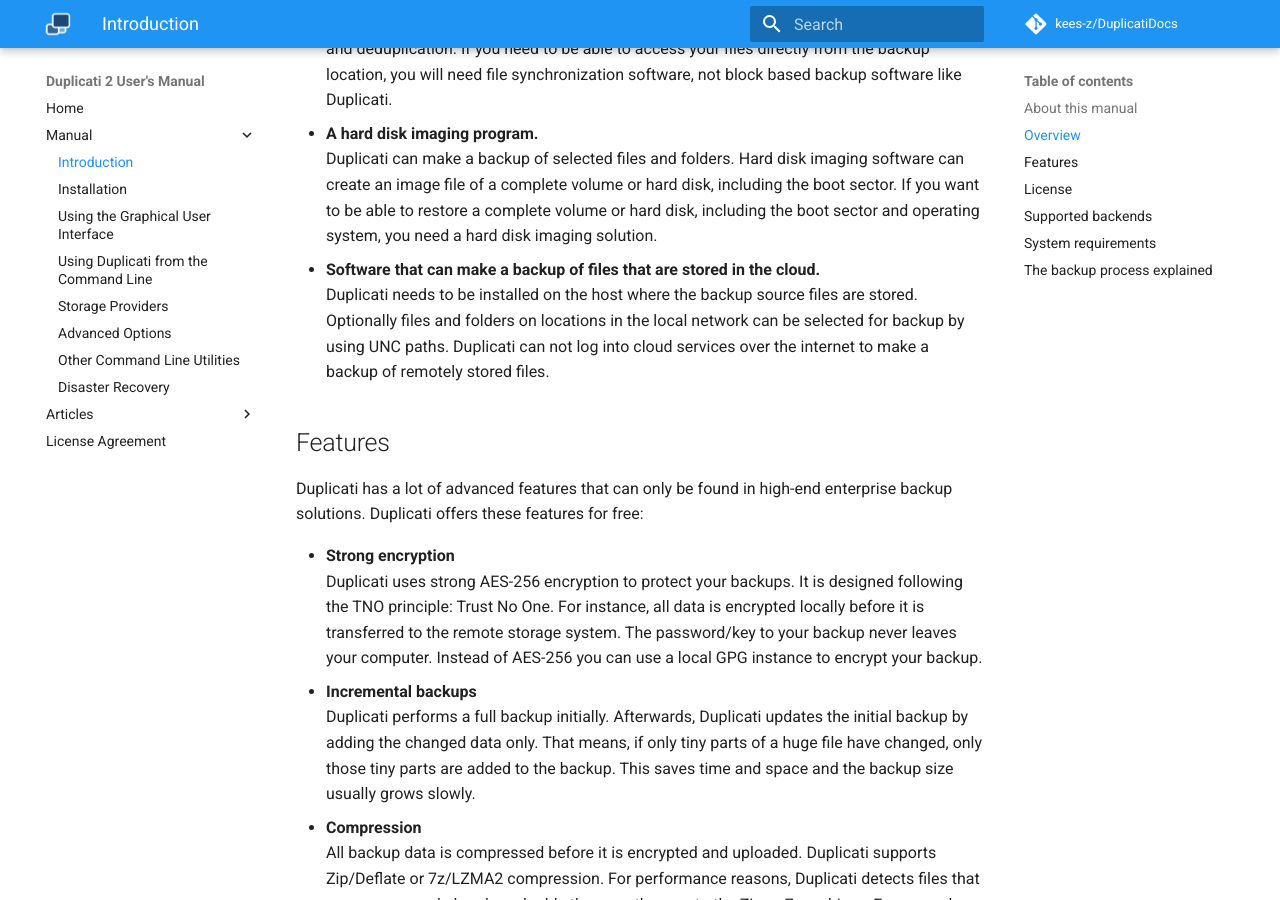
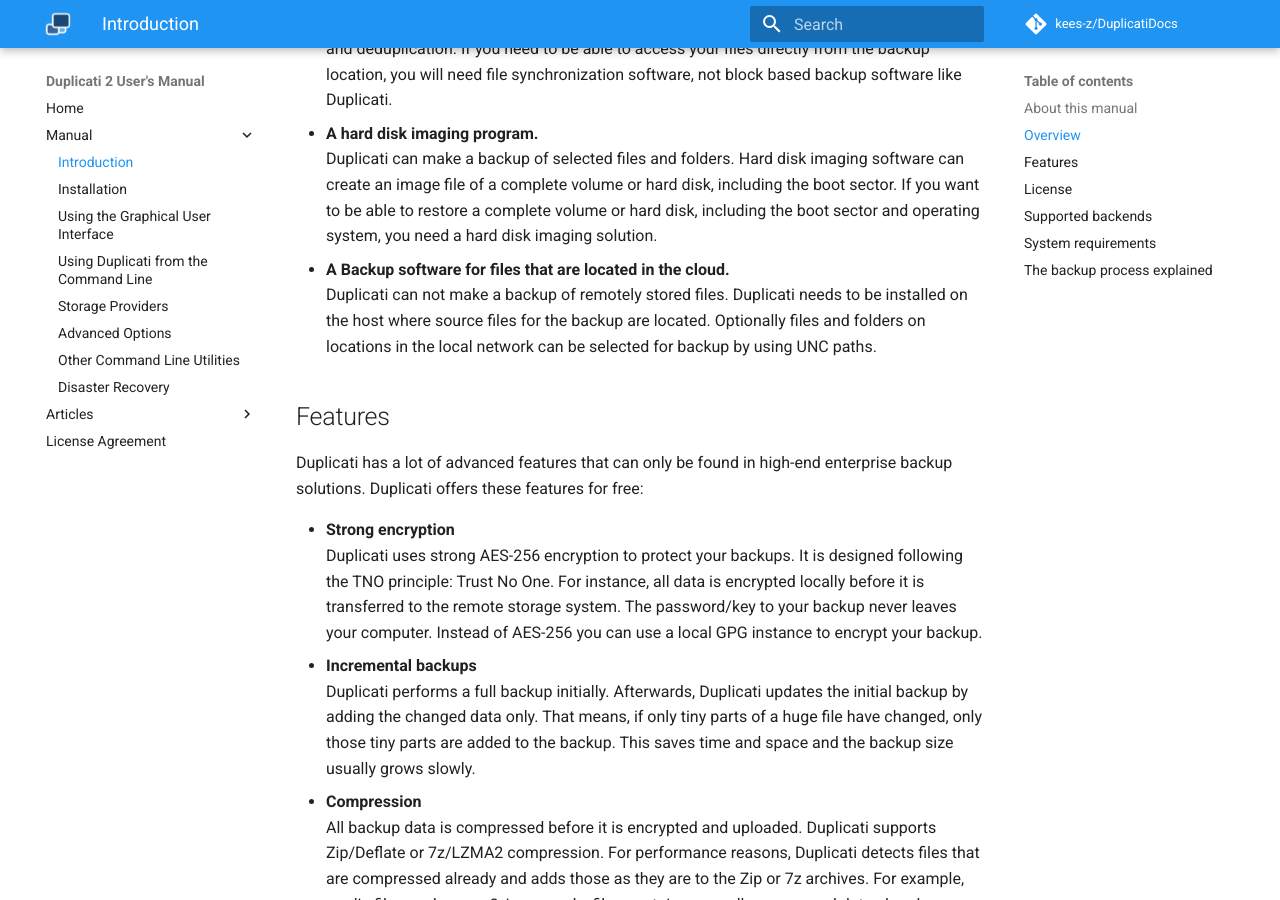
Before and after one commit to kees-z/DuplicatiDocs, an MkDocs documentation site: the page built from docs/01-introduction.md, in a window 1280 px wide and 900 px high, scrolled down 1600 px. Built offline with MkDocs 1.6.1 and Material for MkDocs 9.7.7, drawn with Linux system fonts in a browser that asks for light colours; comment, search, counter and statistics services are not loaded; old or Windows-style settings are respelled for this version of MkDocs.

Commit message:
Update 01-introduction.md
I think my version is easier to understand.

```diff
--- a/docs/01-introduction.md
+++ b/docs/01-introduction.md
@@ -48,8 +48,8 @@ Duplicati is not:
 Duplicati is a block based backup solution. Files are split up in small chunks of data (blocks),  which are optionally encrypted and compressed before they are sent to the backup location. In backup location, Duplicati uploads not original files but files that contain blocks of original files and other necessary data that allows Duplicati to restore stored files to its original form by restoration process. This block based backup system allows features like file versioning and deduplication. If you need to be able to access your files directly from the backup location, you will need file synchronization software, not block based backup software like Duplicati.
 * **A hard disk imaging program.**
 Duplicati can make a backup of selected files and folders. Hard disk imaging software can create an image file of a complete volume or hard disk, including the boot sector. If you want to be able to restore a complete volume or hard disk, including the boot sector and operating system, you need a hard disk imaging solution.
-* **Software that can make a backup of files that are stored in the cloud.**
-Duplicati needs to be installed on the host where the backup source files are stored. Optionally files and folders on locations in the local network can be selected for backup by using UNC paths. Duplicati can not log into cloud services over the internet to make a backup of remotely stored files.</span>
+* **A Backup software for files that are located in the cloud.**
+Duplicati can not make a backup of remotely stored files. Duplicati needs to be installed on the host where source files for the backup are located. Optionally files and folders on locations in the local network can be selected for backup by using UNC paths.</span>
 
 ## Features
 
```
